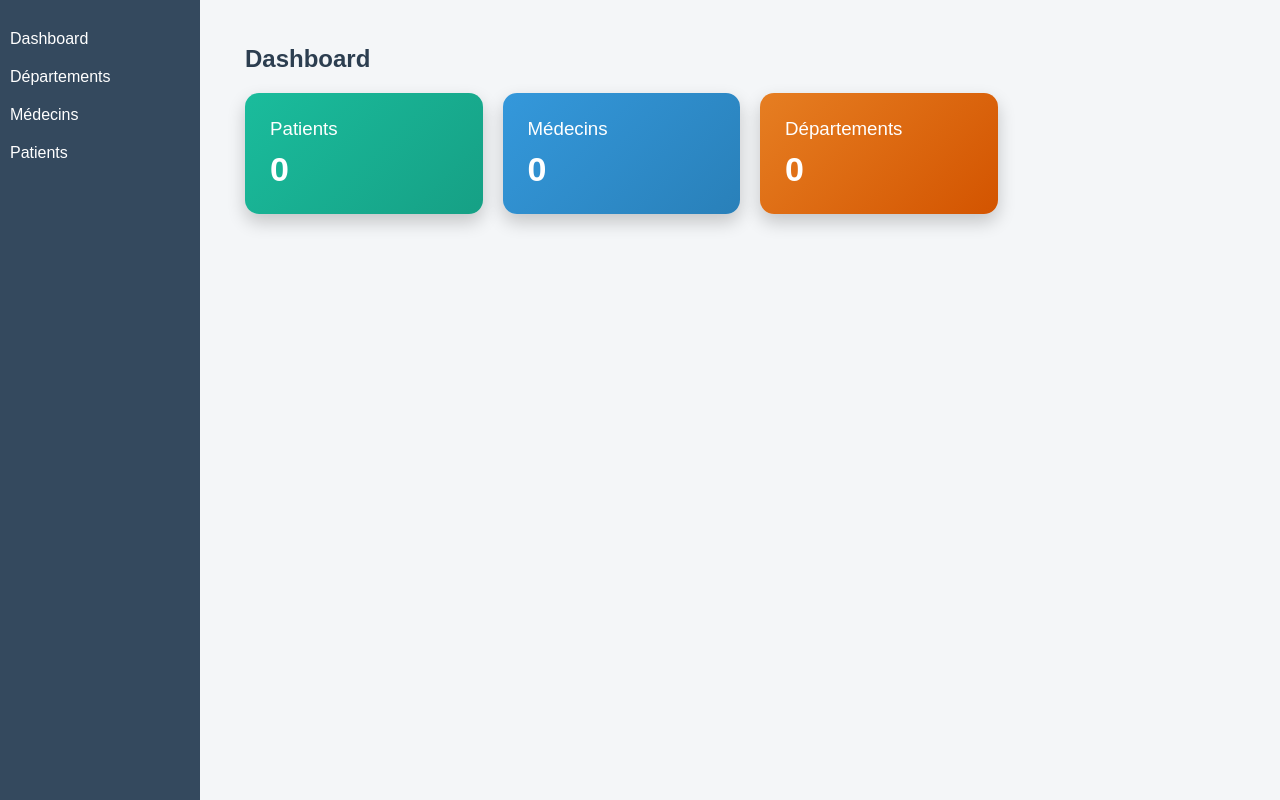
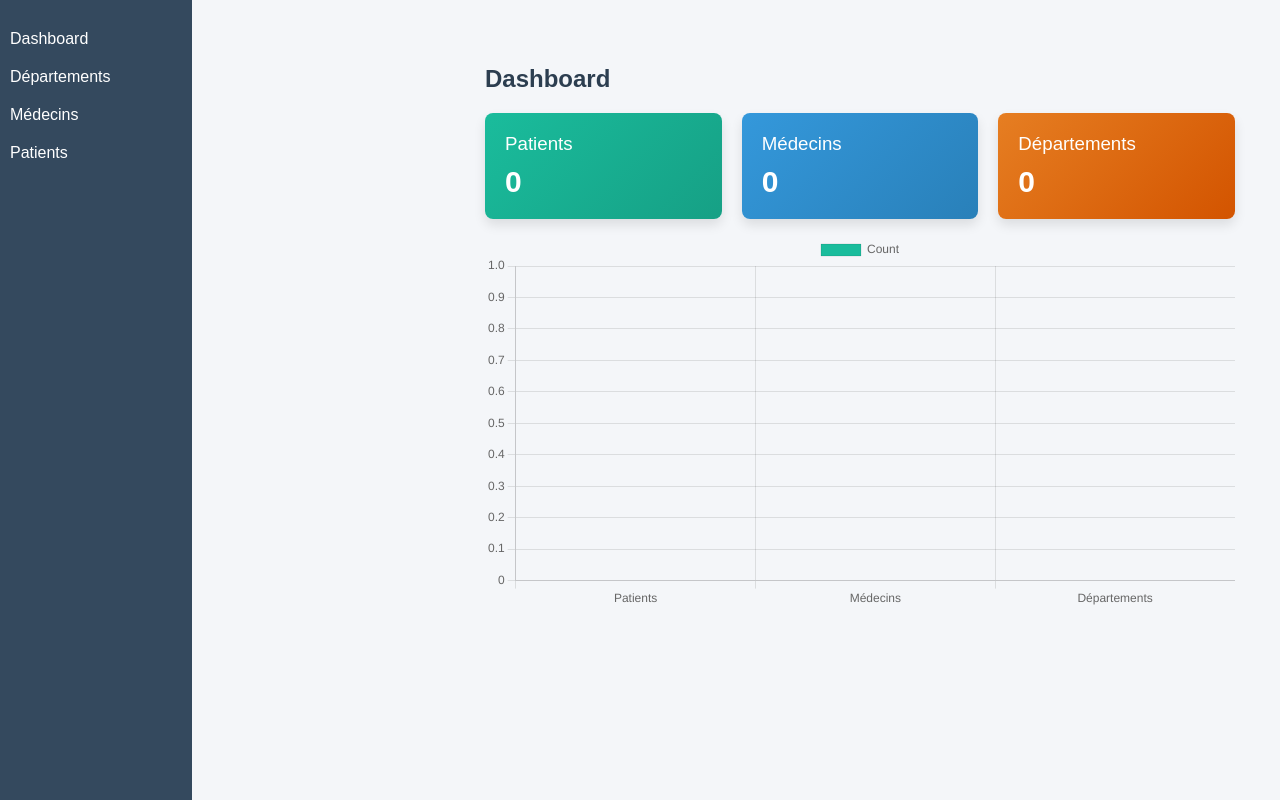
Before and after one commit to YOUSSEF49-CREAT/care-clinic-hospital-managment, a PHP site: page / in a window 1280 px wide. Run offline with PHP 8.4, Linux system fonts and the light colour scheme; data that the repository does not hold is empty.

Commit message:
Add charts and statistics to dashboard

```diff
--- a/assets/style.css
+++ b/assets/style.css
@@ -48,10 +48,7 @@ input, select, button {
   padding: 8px;
   margin: 5px 0;
 }
-.dashboard {
-  display: flex;
-  gap: 20px;
-}
+
 
 .card {
   flex: 1;
@@ -213,9 +210,8 @@ h2 {
 
 
 .dashboard {
-  display: grid;
-  grid-template-columns: repeat(auto-fill, minmax(220px, 1fr));
-  gap: 20px;
+  display: flex;
+  gap: 10px;
 }
 
 .card {
@@ -273,14 +269,14 @@ h2 {
 
 
 .formedite {
-    background-color: #2c3e50; /* dark background */
+    background-color: #2c3e50;
     padding: 25px;
     border-radius: 12px;
     width: 400px;
     max-width: 90%;
     margin: 20px auto;
     box-shadow: 0 8px 20px rgba(0,0,0,0.4);
-    color: #ecf0f1; /* light text */
+    color: #ecf0f1;
     font-family: Arial, sans-serif;
 }
 
@@ -291,7 +287,7 @@ h2 {
     margin: 8px 0 15px 0;
     border: none;
     border-radius: 8px;
-    background-color: #34495e; /* dark input */
+    background-color: #34495e;
     color: #ecf0f1;
     font-size: 16px;
 }
@@ -323,3 +319,105 @@ h2 {
     margin-bottom: 5px;
     font-weight: bold;
 }
+
+
+
+
+body {
+  margin: 0;
+  font-family: Arial, sans-serif;
+  background: #f4f6f9;
+  display: flex;
+  height: 100vh;
+}
+
+
+.sidebar {
+  width: 220px;
+  background: #34495e;
+  height: 100%;
+  position: fixed;
+  top: 0;
+  left: 0;
+  padding-top: 20px;
+}
+
+.sidebar a {
+  display: block;
+  color: white;
+  padding: 10px;
+  text-decoration: none;
+  font-size: 16px;
+}
+
+.sidebar a:hover {
+  background: #2c3e50;
+}
+
+
+section {
+  margin-left: 220px;
+  padding: 20px;
+  overflow-y: auto;
+}
+
+h2 {
+  color: #2c3e50;
+  margin-bottom: 20px;
+}
+
+
+.dashboard {
+  display: flex;
+  gap: 20px;
+  flex-wrap: wrap;
+}
+
+.card {
+  flex: 1;
+  background: white;
+  padding: 20px;
+  border-radius: 8px;
+  box-shadow: 0 6px 12px rgba(0, 0, 0, 0.1);
+  transition: all 0.3s ease-in-out;
+}
+
+.card:hover {
+  transform: translateY(-5px);
+  box-shadow: 0 10px 20px rgba(0, 0, 0, 0.2);
+}
+
+.card h3 {
+  margin: 0 0 10px 0;
+}
+
+.card p {
+  font-size: 30px;
+  font-weight: bold;
+}
+
+.card.patients {
+  background: linear-gradient(135deg, #1abc9c, #16a085);
+}
+
+.card.medecins {
+  background: linear-gradient(135deg, #3498db, #2980b9);
+}
+
+.card.departements {
+  background: linear-gradient(135deg, #e67e22, #d35400);
+}
+
+
+.chart-container {
+  margin-top: 30px;
+  position: relative;
+  width: 100%;
+  max-width: 800px;
+  margin: 0 auto;
+}
+
+#myChart {
+  width: 100%;
+  height: 400px;
+}
--- a/includes/sidebar.php
+++ b/includes/sidebar.php
@@ -1,6 +1,6 @@
-<div class="sidebar">
+<div class="sidebar" style="width:15%;height:100%">
   <a href="/care-clinic-hospital-managment/index.php">Dashboard</a>
   <a href="/care-clinic-hospital-managment/departements/index.php">Départements</a>
   <a href="/care-clinic-hospital-managment/medecins/index.php">Médecins</a>
-  <a href="/care-clinic-hospital-managment/patients/index.php">Patients</a>
+  <a href="/care-clinic-hospital-managment/patients">Patients</a>
 </div>
--- a/index.php
+++ b/index.php
@@ -4,18 +4,19 @@ include("config/db.php");
 $patientsCount = mysqli_num_rows(mysqli_query($conn," SELECT * FROM patients"));
 $medecinsCount = mysqli_num_rows(mysqli_query($conn," SELECT * FROM medecins"));
 $departementsCount = mysqli_num_rows(mysqli_query($conn," SELECT * FROM departements"));
-
-
 ?>
 
 <link rel="stylesheet" href="assets/style.css">
+
+<body>
+
     <?php include("includes/sidebar.php"); ?>
 
+    <section >
         <div class="content">
             <h2>Dashboard</h2>
 
             <div class="dashboard">
-
                 <div class="card patients">
                     <h3>Patients</h3>
                     <p><?= $patientsCount ?></p>
@@ -30,9 +31,37 @@ $departementsCount = mysqli_num_rows(mysqli_query($conn," SELECT * FROM departem
                     <h3>Départements</h3>
                     <p><?= $departementsCount ?></p>
                 </div>
+            </div>
 
-
-
-
+            <div class="chart-container">
+                <canvas id="myChart"></canvas>
             </div>
         </div>
+    </section>
+</body>
+
+<script src="https://cdn.jsdelivr.net/npm/chart.js"></script>
+
+<script>
+  const ctx = document.getElementById('myChart');
+
+  new Chart(ctx, {
+    type: 'bar',
+    data: {
+      labels: ['Patients', 'Médecins', 'Départements'],
+      datasets: [{
+        label: 'Count',
+        data: [<?= $patientsCount ?>, <?= $medecinsCount ?>, <?= $departementsCount ?>],
+        borderWidth: 1,
+        backgroundColor: ['#1abc9c', '#3498db', '#e67e22']
+      }]
+    },
+    options: {
+      scales: {
+        y: {
+          beginAtZero: true
+        }
+      }
+    }
+  });
+</script>
```
Lines whose indentation alone changed are shown as unchanged.
